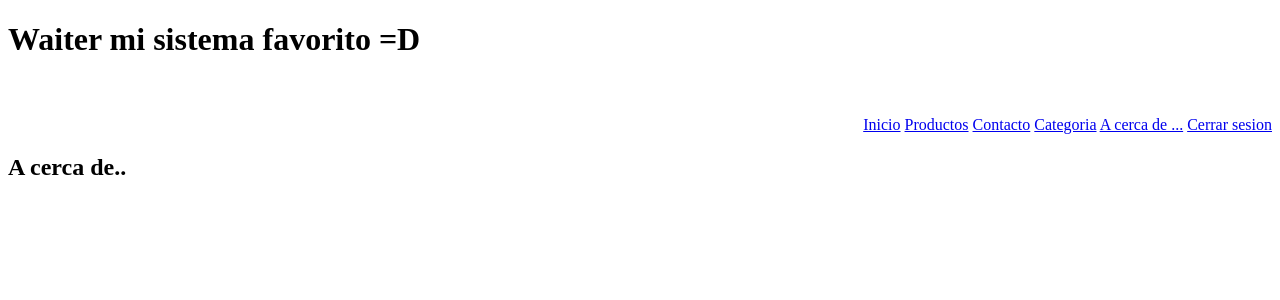
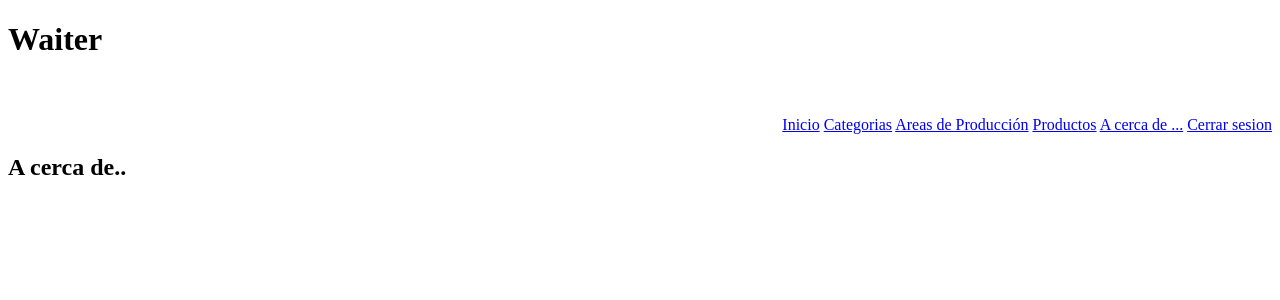
Before and after one commit to dianamor8/waiter, a Django app: page /about/ in a window 1280 px wide. Shown: the top 300 px of the page. Run offline with Django 3.2, Linux system fonts and the light colour scheme; the visitor is signed in with stand-in values (Sample User, id 1).

Commit message:
Autenticacion de usuarios

```diff
--- a/waiter/apps/producto/urls.py
+++ b/waiter/apps/producto/urls.py
@@ -4,5 +4,5 @@ urlpatterns = patterns('waiter.apps.producto.views',
 	url(r'^products$', 'products_view',name = 'vista_products'),
 	url(r'^add/product/$', 'add_product_view',name = 'vista_add_product'),
 	url(r'^categories/$', 'categories_view',name = 'vista_categories'),
-	url(r'^areas/$', 'area_de_produccion_view',name = 'vista_areas_producciones'),
+	url(r'^areas/$', 'areas_de_produccion_view',name = 'vista_areas_produccion'),
 )
--- a/waiter/templates/base/base.html
+++ b/waiter/templates/base/base.html
@@ -10,16 +10,18 @@
 	</head>
 	<body>
 		<header>
-			<h1>Waiter mi sistema favorito =D </h1>
+			<h1>Waiter</h1>
 			<br>
 			<br>
 			<div id= "menu" align="right">
 				<nav>
 					{% if user.is_authenticated %}
+
 						<a href="{%url "vista_principal"%}">Inicio</a>
+						<a href="{%url "vista_categories"%}">Categorias</a>
+						<a href="{%url "vista_areas_produccion"%}">Areas de Producción</a>
 						<a href="{%url "vista_products"%}">Productos</a>
-						<a href="{%url "vista_contacto"%}">Contacto</a>
-						<a href="{%url "vista_categories"%}">Categoria</a>
+						<!--<a href="{%url "vista_contacto"%}">Contacto</a>-->
 						<a href="{%url "vista_about"%}">A cerca de ...</a>
 						<a href="{%url "vista_logout"%}">Cerrar sesion</a>
 					{% else %}
```
Also changed, not shown: waiter/apps/producto/views.py (+22 -12 lines).
